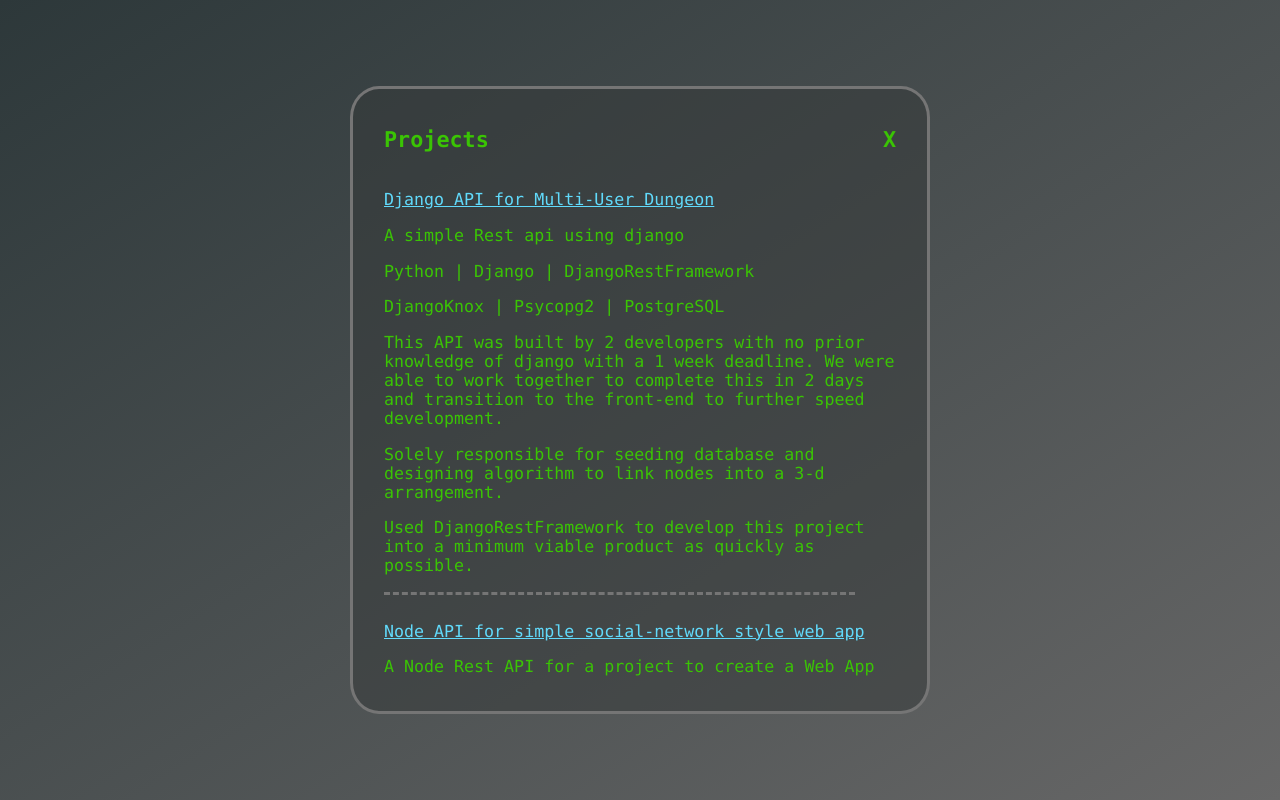
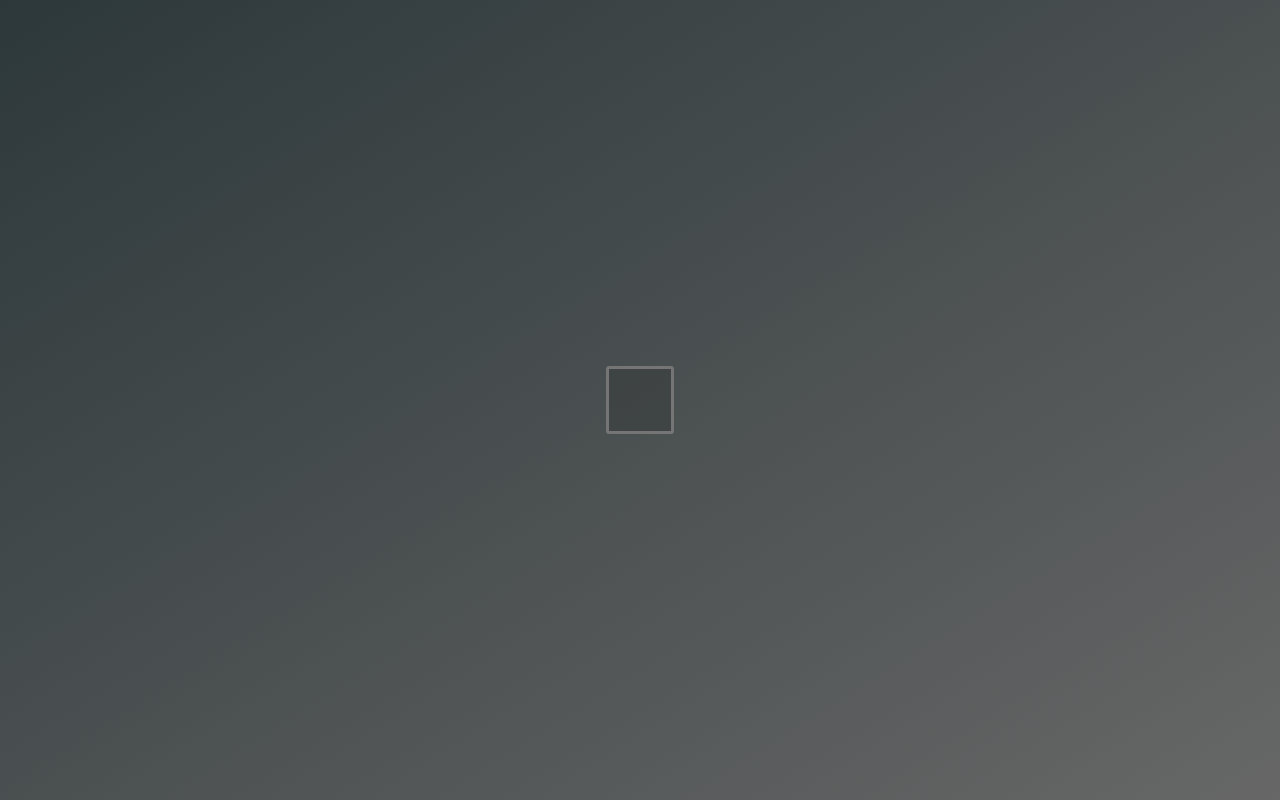
Before and after one commit to TLBdev/TLBdev.github.io, a React (Create React App) app: page / in a window 1280 px wide. Both pictures are taken after a click on the element "Projects". Built offline with nearby package versions, Linux system fonts and the light colour scheme.

Commit message:
src code update

```diff
--- a/public/index.html
+++ b/public/index.html
@@ -3,11 +3,11 @@
 
 <head>
   <meta charset="utf-8" />
-  <link rel="icon" href="%PUBLIC_URL%/favicon.ico" />
+  <!-- <link rel="icon" href="%PUBLIC_URL%/favicon.ico" /> -->
   <meta name="viewport" content="width=device-width, initial-scale=1" />
   <meta name="theme-color" content="#000000" />
-  <meta name="description" content="Portfolio site created using react." />
-  <link rel="apple-touch-icon" href="%PUBLIC_URL%/logo192.png" />
+  <meta name="description" content="Portfolio site Tony L Burch." />
+  <!-- <link rel="apple-touch-icon" href="%PUBLIC_URL%/logo192.png" /> -->
   <!--
       manifest.json provides metadata used when your web app is installed on a
       user's mobile device or desktop. See https://developers.google.com/web/fundamentals/web-app-manifest/
--- a/src/App.css
+++ b/src/App.css
@@ -15,7 +15,8 @@
   }
 }
 a {
-  color: #61dafb
+  color: #61dafb;
+  cursor: crosshair
 }
 h1 {
   font-size: 1.8vw;
@@ -39,6 +40,7 @@
 
 .App-link {
   color: #61dafb;
+  cursor: crosshair
 }
 
 @keyframes App-logo-spin {
@@ -135,7 +137,8 @@
 
 @media screen and (orientation: portrait) {
   a {
-    color: #61dafb
+    color: #61dafb;
+    cursor: crosshair
   }
   h1 {
     font-size: 5.8vw;
--- a/src/components/Main.js
+++ b/src/components/Main.js
@@ -11,6 +11,8 @@
             </div>
             <h2>Full Stack Web Developer</h2>
             <h2>tlb.dev@gmx.com</h2>
+            <a href='https://github.com/TLBdev'>GitHub</a>
+            <a href='https://www.linkedin.com/in/tonylburch/'>LinkedIn</a>
 
             <div className='borderLeftTop'></div><span className='borderRightTop'></span>
         </div>
--- a/src/components/Modals.css
+++ b/src/components/Modals.css
@@ -1,3 +1,28 @@
+@keyframes expand {
+  from {height: 0vh; width: 0vw}
+  to {height: 70vh; width: 40vw}
+}
+@keyframes expandMobile {
+  from {height: 0vh; width: 0vw}
+  to {height: 80vh; width: 80vw;}
+}
+@keyframes texthide {
+  from {color: rgba(58, 196, 4, .01); overflow: hidden;}
+  to {color: rgba(58, 196, 4, 1); overflow: auto;}
+}
+@keyframes linkhide {
+  from {color: rgba(97, 218, 251, .01)}
+  to {color: rgba(97, 218, 251, 1)}
+}
+
+a {
+  animation-name: linkhide;
+    animation-duration: .4s;
+    animation-delay: 2.1s;
+    animation-fill-mode: both;
+
+}
+
 .modal-background {
 
     height: 80vh;
@@ -8,6 +33,8 @@
   }
 
   .modal {
+    animation-name: expand;
+    animation-duration: 2.1s;
     display: flex;
     flex-direction: column;
     justify-content: flex-start;
@@ -24,6 +51,11 @@
     justify-content: space-between;
     height: 3vw;
     padding-bottom: 3%;
+    animation-name: texthide;
+    animation-duration: .4s;
+    animation-delay: 2.1s;
+    animation-fill-mode: both;
+
   }
   .close {
 
@@ -34,7 +66,12 @@
   .content {
     text-align: left;
     overflow-y: auto;
-    height: 90%
+    height: 90%;
+    animation-name: texthide;
+    animation-duration: .4s;
+    animation-delay: 2.1s;
+    animation-fill-mode: both;
+
   }
 
   .line-break {
@@ -55,6 +92,8 @@
     }
 
     .modal {
+      animation-name: expandMobile;
+      animation-duration: 2.1s;
       display: flex;
       flex-direction: column;
       justify-content: flex-start;
--- a/src/components/Projects.js
+++ b/src/components/Projects.js
@@ -14,10 +14,10 @@
                 </div>
                 <div className='content'>
                     <p><a href='https://github.com/TLBdev/cs.backend'>Django API for Multi-User Dungeon</a></p>
-                    <p>A simple Rest api using django</p>
+                    <p>A simple Rest api using Django</p>
                     <p>Python | Django | DjangoRestFramework </p>
                     <p>DjangoKnox | Psycopg2 | PostgreSQL</p>
-                    <p>This API was built by 2 developers with no prior knowledge of django with a 1 week deadline. We were able to work together to complete this in 2 days and transition to the front-end to further speed development.</p>
+                    <p>Built by 2 developers with no prior knowledge of Django through use of tutorials and documentation with a 1 week deadline. Completed in 2 days and freed the back-end team to transition to the front-end to further speed development.</p>
                     <p>Solely responsible for seeding database and designing algorithm to link nodes into a 3-d arrangement.</p>
                     <p>Used DjangoRestFramework to develop this project into a minimum viable product as quickly as possible.</p>
                     <div className='line-break'></div>
@@ -25,8 +25,8 @@
                     <p>A Node Rest API for a project to create a Web App to help connect parents to share chaperone responsibilities at Theme Parks. </p>
                     <p>JavaScript | Express | BcryptJS </p>
                     <p>Knex | PostgreSQL | JsonWebToken</p>
-                    <p>This API was built by 2 developers with a time limit of 1 week. Completed in 3 days. further time was used to help the front end team and make changes as needed by that team.</p>
-                    <p>Solely responsible for some of the more advanced queries, and coaching my teammate to help him better understand how to implement the queries using Knex</p>
+                    <p>Built by 2 developers with a time limit of 1 week. Completed in 3 days. Further time was used to collaborate on front-end development and make changes to the API as needed by that team.</p>
+                    <p>Solely responsible for some of the more advanced queries, also mentored teammate on selection and joins using Knex.</p>
                     <p>Used Express to create a Rest API. We predicted the needs of the front-end team and wrote our queries with Knex to provide data in a structured and user friendly format to our front-end team.</p>
                     <div className='line-break'></div>
                     <p><a href='https://github.com/TLBdev/TLBdev.github.io'>Portfolio Web Site</a></p>
```
Also changed, not shown: public/manifest.json, 2 other files (tests, documents, lock files or other folders).
